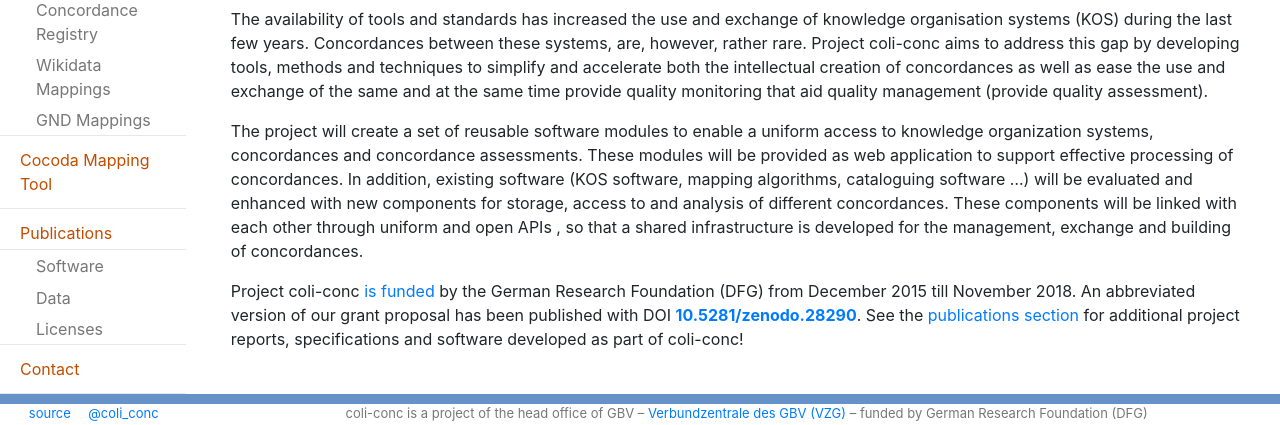
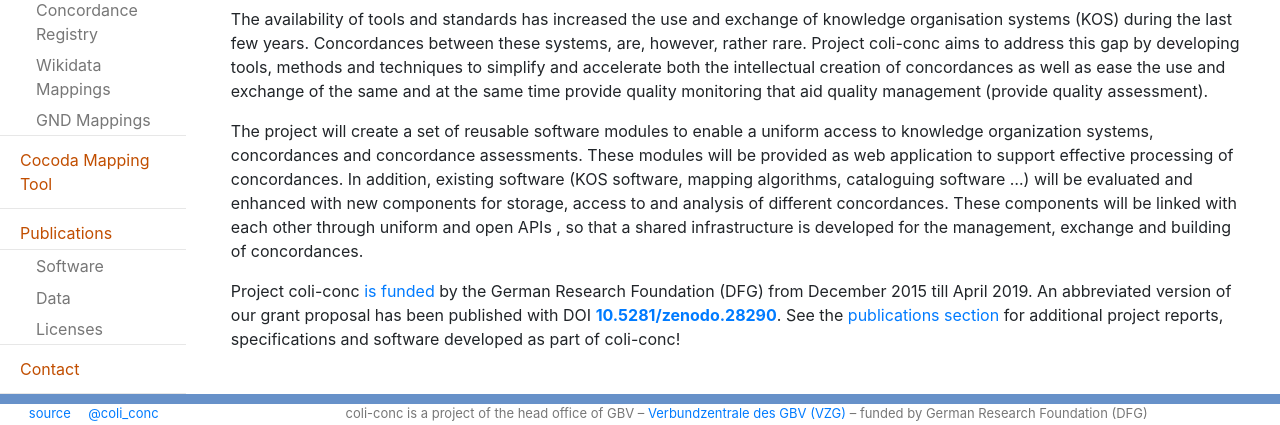
Before and after one commit to gbv/coli-conc.gbv.de, a PHP site: page / in a window 1280 px wide. Shown: the part 375-800 px from the top of the page. Run offline with PHP 8.4, Linux system fonts and the light colour scheme; data that the repository does not hold is empty; some libraries are stand-ins or nearby versions; some web fonts are replaced.

Commit message:
Update date

```diff
--- a/index.php
+++ b/index.php
@@ -39,7 +39,7 @@ include "$BASE/header.php";
     Project coli-conc
     <a href="http://gepris.dfg.de/gepris/projekt/276843344">is funded</a>
     by the German Research Foundation (DFG)
-    from December 2015 till November 2018.
+    from December 2015 till April 2019.
     An abbreviated version of our grant proposal has been published
     with DOI <a class="alert-link" href="https://doi.org/10.5281/zenodo.28290">10.5281/zenodo.28290</a>.
     See the <a href="publications">publications section</a> for
```
